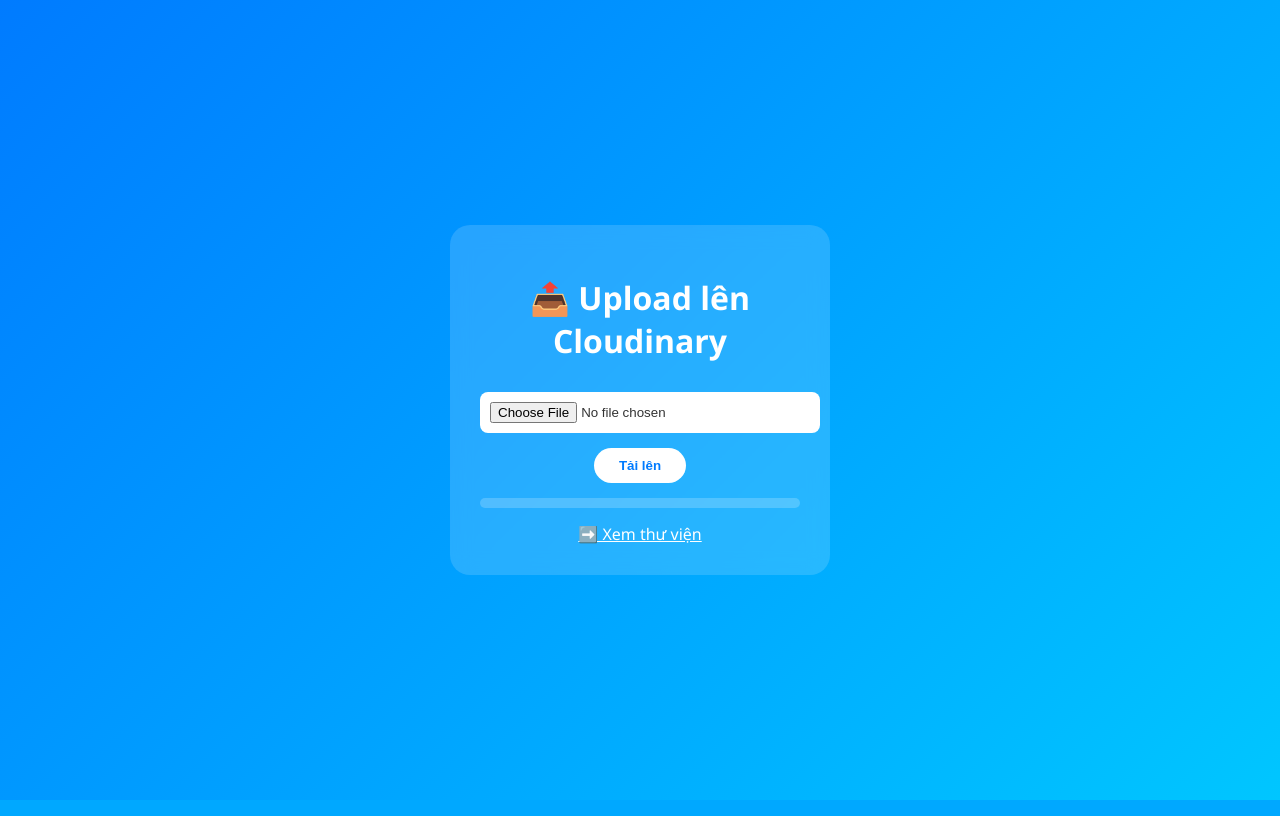
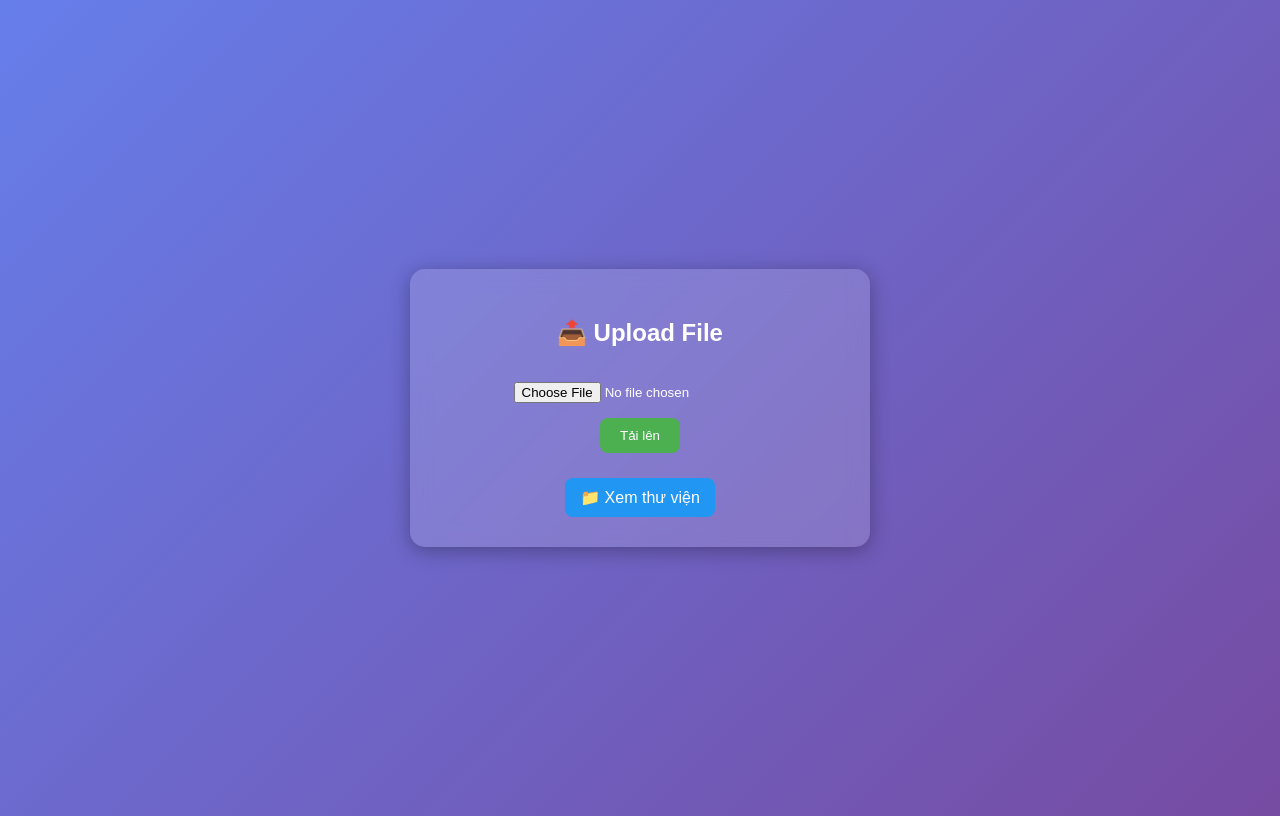
Before and after one commit to billhaha1947/flask-update, a Flask app: page / in a window 1280 px wide. Run offline with Flask 3, Linux system fonts and the light colour scheme.

Commit message:
Update index.html

```diff
--- a/templates/index.html
+++ b/templates/index.html
@@ -3,124 +3,126 @@
 <head>
   <meta charset="UTF-8">
   <meta name="viewport" content="width=device-width, initial-scale=1.0">
-  <title>Upload lên Cloudinary</title>
+  <title>📤 Upload File</title>
   <style>
     body {
-      font-family: "Segoe UI", sans-serif;
-      background: linear-gradient(135deg, #007bff, #00c6ff);
-      color: #fff;
+      font-family: "Poppins", sans-serif;
+      background: linear-gradient(135deg, #667eea, #764ba2);
+      height: 100vh;
       display: flex;
-      flex-direction: column;
+      justify-content: center;
       align-items: center;
-      justify-content: center;
-      height: 100vh;
-      margin: 0;
+      color: white;
     }
-
-    h1 {
-      margin-bottom: 20px;
-      font-size: 2em;
+    .container {
+      background: rgba(255, 255, 255, 0.15);
+      padding: 30px;
+      border-radius: 15px;
+      text-align: center;
+      backdrop-filter: blur(10px);
+      box-shadow: 0 4px 20px rgba(0,0,0,0.3);
+      width: 90%;
+      max-width: 400px;
     }
-
-    .upload-box {
-      background: rgba(255,255,255,0.15);
-      padding: 30px;
-      border-radius: 20px;
-      text-align: center;
-      width: 320px;
-      backdrop-filter: blur(10px);
+    input[type="file"] {
+      margin: 15px 0;
+      color: white;
     }
-
-    input[type="file"] {
-      margin-top: 10px;
-      background: #fff;
-      color: #333;
+    button {
+      background: #4CAF50;
+      border: none;
+      padding: 10px 20px;
+      color: white;
       border-radius: 8px;
-      padding: 10px;
-      width: 100%;
-    }
-
-    button {
-      margin-top: 15px;
-      padding: 10px 25px;
-      background: #fff;
-      color: #007bff;
-      font-weight: bold;
-      border: none;
-      border-radius: 50px;
       cursor: pointer;
       transition: 0.3s;
     }
-
-    button:hover {
-      background: #007bff;
+    button:hover { background: #45a049; }
+    #progressContainer {
+      width: 100%;
+      height: 20px;
+      background: #ddd;
+      border-radius: 10px;
+      overflow: hidden;
+      display: none;
+      margin-top: 10px;
+    }
+    #progressBar {
+      width: 0%;
+      height: 100%;
+      background: #4CAF50;
       color: white;
+      font-size: 12px;
+      text-align: center;
     }
-
-    .progress {
-      width: 100%;
-      background: rgba(255,255,255,0.2);
-      border-radius: 10px;
+    #result {
+      margin-top: 10px;
+      color: #fff;
+      word-break: break-all;
+    }
+    a.btn {
+      display: inline-block;
       margin-top: 15px;
-      overflow: hidden;
+      background: #2196F3;
+      color: white;
+      padding: 10px 15px;
+      border-radius: 8px;
+      text-decoration: none;
+      transition: 0.3s;
     }
-
-    .progress-bar {
-      height: 10px;
-      width: 0%;
-      background: #00ff99;
-      transition: width 0.3s ease;
-    }
-
-    a {
-      color: #fff;
-      margin-top: 15px;
-      display: block;
-    }
+    a.btn:hover { background: #1976D2; }
   </style>
 </head>
 <body>
-
-  <div class="upload-box">
-    <h1>📤 Upload lên Cloudinary</h1>
-    <form id="uploadForm" action="/upload" method="POST" enctype="multipart/form-data">
-      <input type="file" name="file" required><br>
+  <div class="container">
+    <h2>📤 Upload File</h2>
+    <form id="uploadForm">
+      <input type="file" name="file" id="fileInput" required>
+      <br>
       <button type="submit">Tải lên</button>
-      <div class="progress">
-        <div class="progress-bar" id="progressBar"></div>
-      </div>
     </form>
-    <a href="/gallery">➡️ Xem thư viện</a>
+    <div id="progressContainer"><div id="progressBar">0%</div></div>
+    <div id="result"></div>
+    <a href="/gallery" class="btn">📁 Xem thư viện</a>
   </div>
 
   <script>
-    const form = document.getElementById("uploadForm");
-    const progressBar = document.getElementById("progressBar");
+    const form = document.getElementById('uploadForm');
+    const progressContainer = document.getElementById('progressContainer');
+    const progressBar = document.getElementById('progressBar');
+    const result = document.getElementById('result');
 
-    form.addEventListener("submit", function(event) {
-      event.preventDefault();
+    form.addEventListener('submit', (e) => {
+      e.preventDefault();
+      const file = document.getElementById('fileInput').files[0];
+      if (!file) return;
+
+      const formData = new FormData();
+      formData.append('file', file);
+
       const xhr = new XMLHttpRequest();
-      const formData = new FormData(form);
+      xhr.open('POST', '/upload', true);
 
-      xhr.upload.addEventListener("progress", function(e) {
+      xhr.upload.onprogress = (e) => {
         if (e.lengthComputable) {
-          const percent = (e.loaded / e.total) * 100;
-          progressBar.style.width = percent + "%";
-        }
-      });
-
-      xhr.onload = function() {
-        if (xhr.status === 200) {
-          window.location.href = "/gallery";
-        } else {
-          alert("Lỗi upload: " + xhr.responseText);
+          const percent = Math.round((e.loaded / e.total) * 100);
+          progressContainer.style.display = 'block';
+          progressBar.style.width = percent + '%';
+          progressBar.textContent = percent + '%';
         }
       };
 
-      xhr.open("POST", "/upload");
+      xhr.onload = () => {
+        if (xhr.status === 200) {
+          const data = JSON.parse(xhr.responseText);
+          result.innerHTML = `✅ Upload thành công!<br><a href="${data.url}" target="_blank" style="color:#00ffcc;">Xem file</a>`;
+        } else {
+          result.textContent = '❌ Lỗi tải lên!';
+        }
+      };
+
       xhr.send(formData);
     });
   </script>
-
 </body>
 </html>
```
